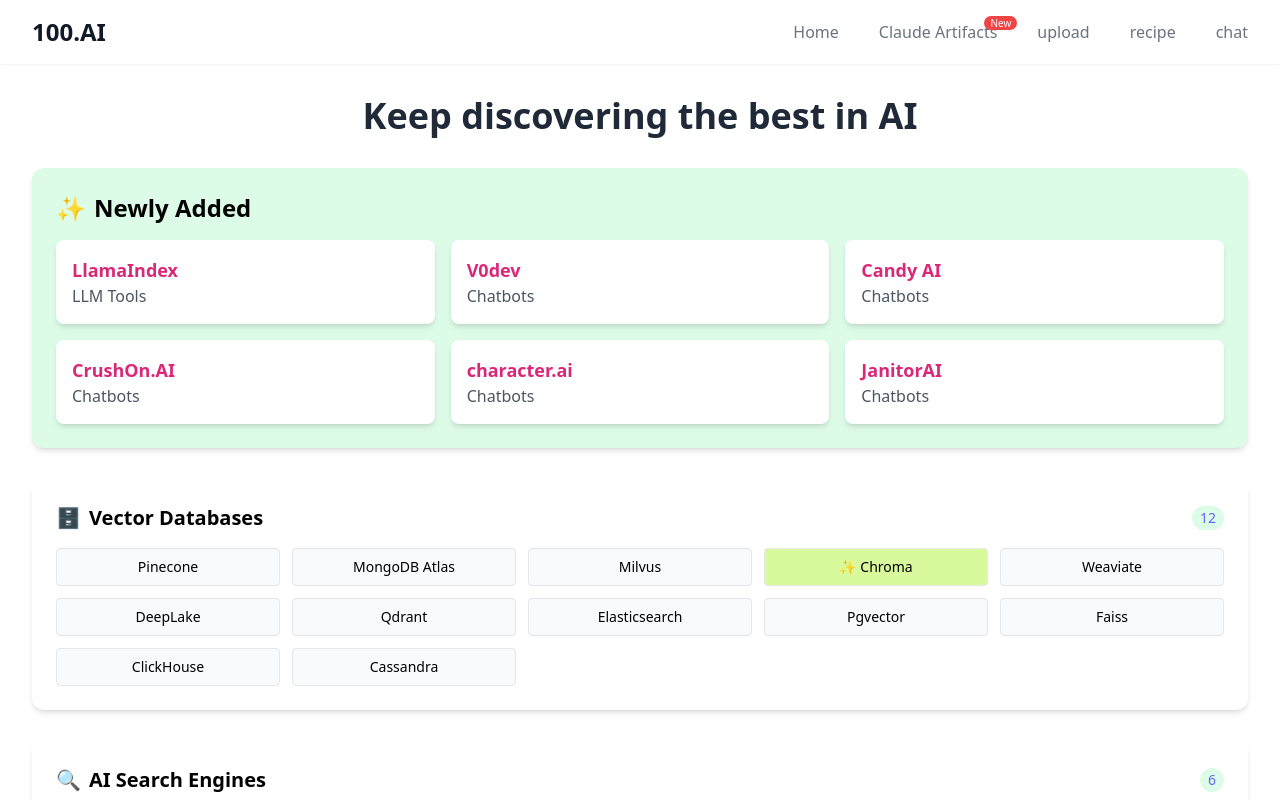
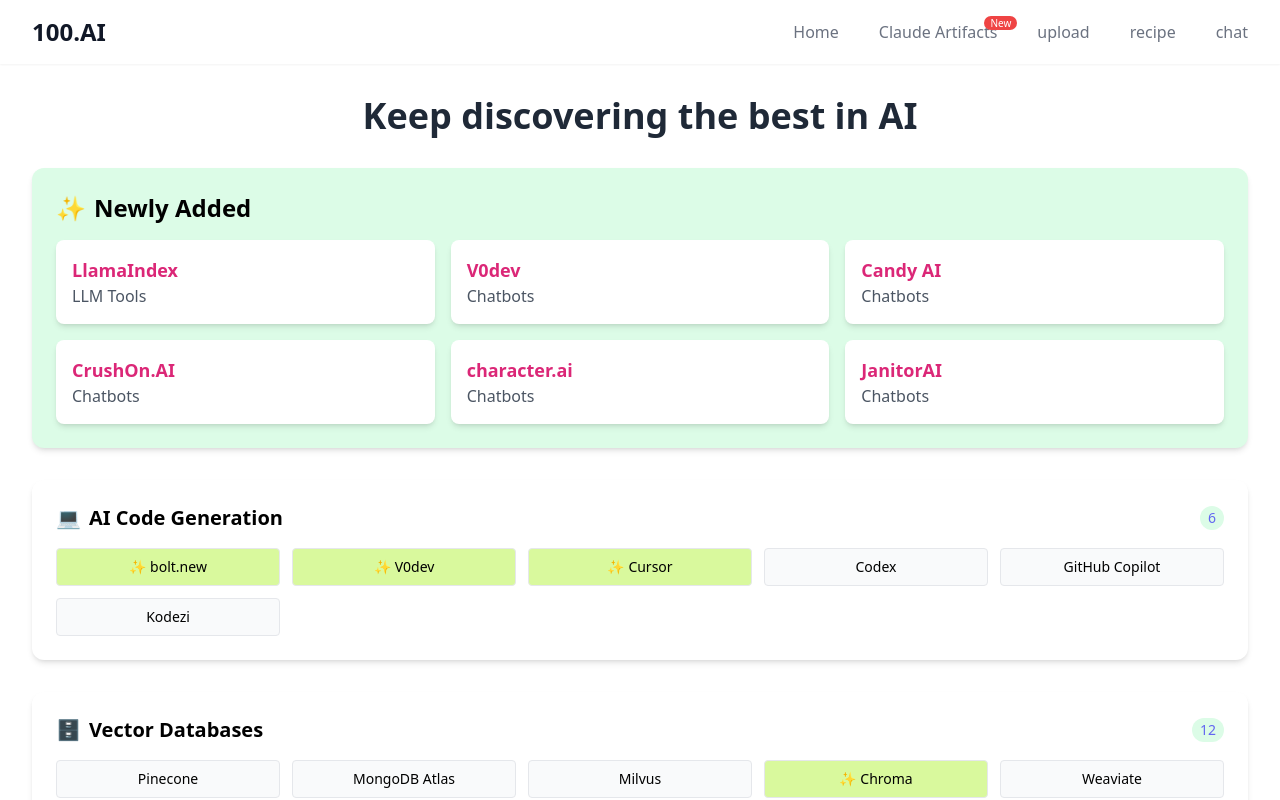
Before and after one commit to 1137882300/ai-1oo, a Next.js app: page / in a window 1280 px wide. Shown: the top 800 px of the page. Built offline with nearby package versions, Linux system fonts and the light colour scheme.

Commit message:
add-ai-code

```diff
--- a/data/categories.ts
+++ b/data/categories.ts
@@ -1,6 +1,18 @@
 import { Category , NewlyAddedItem} from '../types';
 
 export const categories: Category[] = [
+  {
+    title: "AI Code Generation",
+    icon: "💻",
+    items: [
+      { name: "bolt.new",  link: "https://bolt.new/" , isNew: true},
+      { name: "V0dev",   link: "https://v0.dev/chat" , isNew: true},
+      { name: "Cursor",  link: "https://cursor.sh/" , isNew: true},
+      { name: "Codex",   link: "https://github.com/facebook/codemod" },
+      { name: "GitHub Copilot", link: "https://github.com/features/copilot" },
+      { name: "Kodezi",  link: "https://kodezi.com/" },
+    ]
+  },
   {
     title: "Vector Databases",
     icon: "🗄️",
@@ -36,7 +48,6 @@
     icon: "🤖",
     items: [
       { name: "ChatGPT", link: "https://chat.openai.com/" , isNew: true},
-      { name: "V0dev",   link: "https://v0.dev/chat" , isNew: true},
       { name: "Github Models", link: "https://github.com/marketplace", isNew: true},
       { name: "Microsoft Copilot", link: "https://copilot.microsoft.com/" },
       { name: "Claude", link: "https://www.anthropic.com/" , isNew: true},
```
